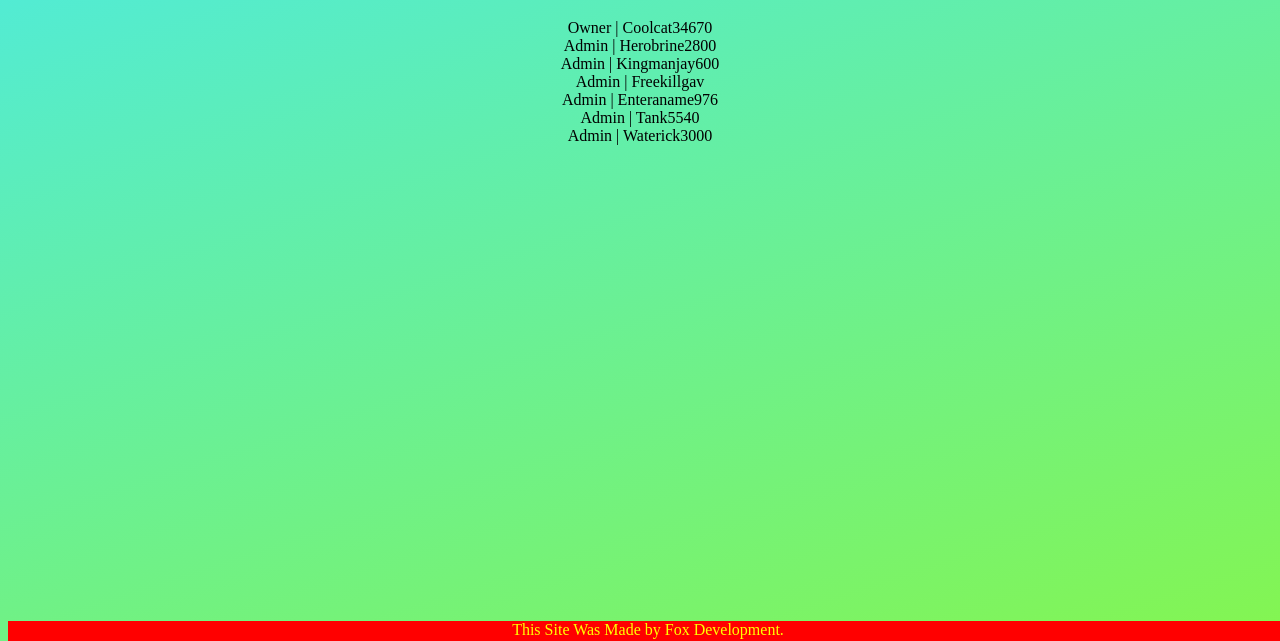
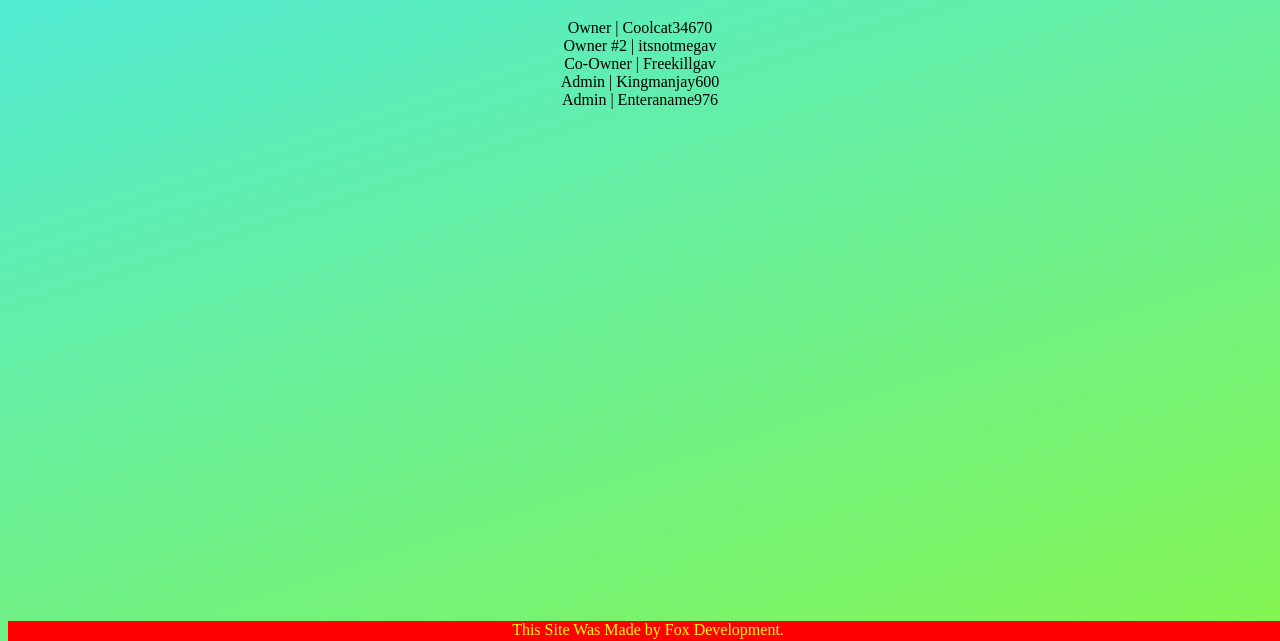
Before and after one commit to Foxdev53/cattpa-website, a plain HTML site: page cattpastaff.html in a window 1280 px wide. Shown: the part 159-800 px from the top of the page. Drawn offline with Linux system fonts and the light colour scheme.

Commit message:
Files Updated

```diff
--- a/cattpastaff.html
+++ b/cattpastaff.html
@@ -10,12 +10,10 @@
             <img src="public/Logo {CATTPA _ CWMC}.png" alt="CAT LOGO" width="90px" height="90px">
             <h1>Staff of Cattpa</h1>
             <div>Owner | Coolcat34670</div>
-            <div>Admin | Herobrine2800</div>
+            <div>Owner #2 | itsnotmegav</div>
+            <div>Co-Owner | Freekillgav</div>
             <div>Admin | Kingmanjay600</div>
-            <div>Admin | Freekillgav</div>
             <div>Admin | Enteraname976</div>
-            <div>Admin | Tank5540</div>
-            <div>Admin | Waterick3000</div>
         </center>
         <footer-component></footer-component>
     </body>
```
Also changed, not shown: 2 other files.
